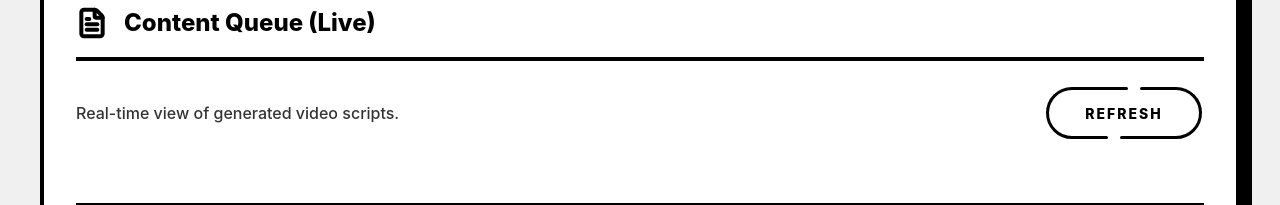
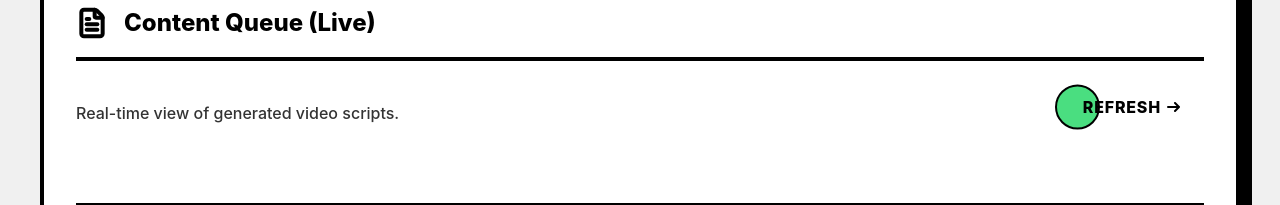
Before and after one commit to prathamdevkraft/content-video, a React (Vite) app in the folder admin-frontend/: page / in a window 1280 px wide. Both pictures are taken after a click on the link "DASHBOARD". Shown: the part 231-436 px from the top of the page. Built offline with nearby package versions, Linux system fonts and the light colour scheme; no server answers.

Commit message:
style(ui): Implement new expanding-circle animation for Refresh button

```diff
--- a/admin-frontend/src/App.jsx
+++ b/admin-frontend/src/App.jsx
@@ -3,6 +3,7 @@ import styled from 'styled-components';
 import axios from 'axios';
 import { Database, FileText, CheckCircle, AlertCircle, Play, Server, Clock, Search } from 'lucide-react';
 import NavigationButton from './components/NavigationButton';
+import RefreshButton from './components/RefreshButton';
 
 const AppWrapper = styled.div`
   min-height: 100vh;
@@ -299,12 +300,7 @@ function App() {
 
             <div style={{ display: 'flex', justifyContent: 'space-between', marginBottom: '20px' }}>
               <Description>Real-time view of generated video scripts.</Description>
-              <NavigationButton
-                label="REFRESH"
-                onClick={fetchQueue}
-                width="160px"
-                compact={true}
-              />
+              <RefreshButton onClick={fetchQueue} />
             </div>
 
             <div style={{ overflowX: 'auto' }}>
--- /dev/null
+++ b/admin-frontend/src/components/RefreshButton.jsx
@@ -0,0 +1,83 @@
+import React from 'react';
+import styled from 'styled-components';
+
+const RefreshButton = ({ onClick }) => {
+    return (
+        <StyledWrapper>
+            <button className="cta" onClick={(e) => { e.preventDefault(); onClick && onClick(); }}>
+                <span>REFRESH</span>
+                <svg width="15px" height="10px" viewBox="0 0 13 10">
+                    <path d="M1,5 L11,5" />
+                    <polyline points="8 1 12 5 8 9" />
+                </svg>
+            </button>
+        </StyledWrapper>
+    );
+}
+
+const StyledWrapper = styled.div`
+  .cta {
+    position: relative;
+    margin: auto;
+    padding: 12px 18px;
+    transition: all 0.2s ease;
+    border: none;
+    background: none;
+    cursor: pointer;
+    display: flex;
+    align-items: center;
+  }
+
+  .cta:before {
+    content: "";
+    position: absolute;
+    top: 50%; /* Center vertically */
+    left: 0;
+    transform: translateY(-50%); /* Center vertically */
+    display: block;
+    border-radius: 50px;
+    background: #4ade80; /* Theme Green */
+    width: 45px;
+    height: 45px;
+    transition: all 0.3s ease;
+    border: 2px solid #000; /* Theme Border */
+  }
+
+  .cta span {
+    position: relative;
+    font-family: "Inter", sans-serif;
+    font-size: 16px;
+    font-weight: 800;
+    letter-spacing: 0.05em;
+    color: #000000;
+    margin-left: 10px; /* Adjust for circle */
+  }
+
+  .cta svg {
+    position: relative;
+    top: 0;
+    margin-left: 10px;
+    fill: none;
+    stroke-linecap: round;
+    stroke-linejoin: round;
+    stroke: #000000;
+    stroke-width: 2;
+    transform: translateX(-5px);
+    transition: all 0.3s ease;
+  }
+
+  .cta:hover:before {
+    width: 100%;
+    background: #4ade80;
+  }
+
+  .cta:hover svg {
+    transform: translateX(0);
+  }
+
+  .cta:active {
+    transform: scale(0.95);
+  }
+`;
+
+export default RefreshButton;
```
